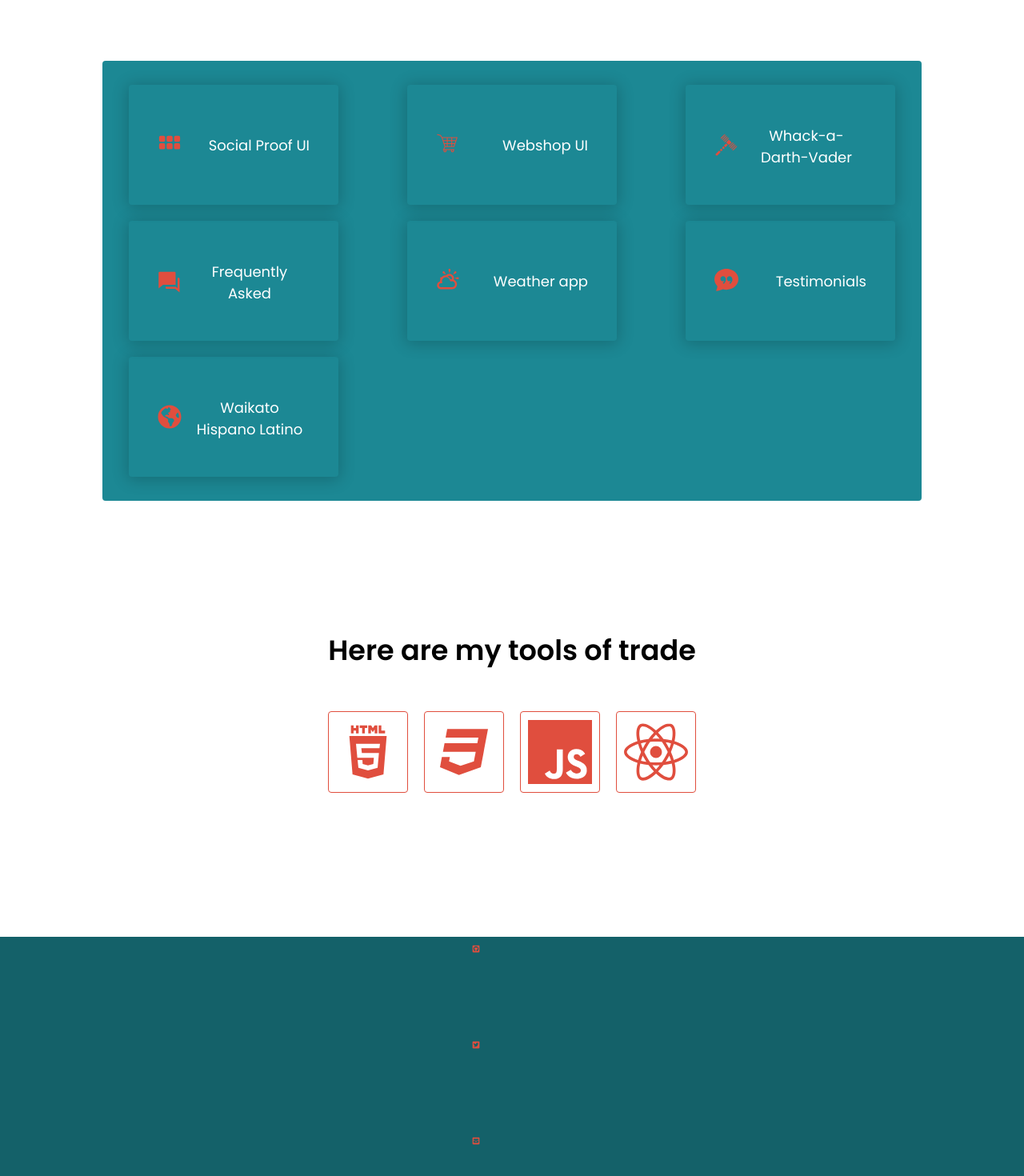
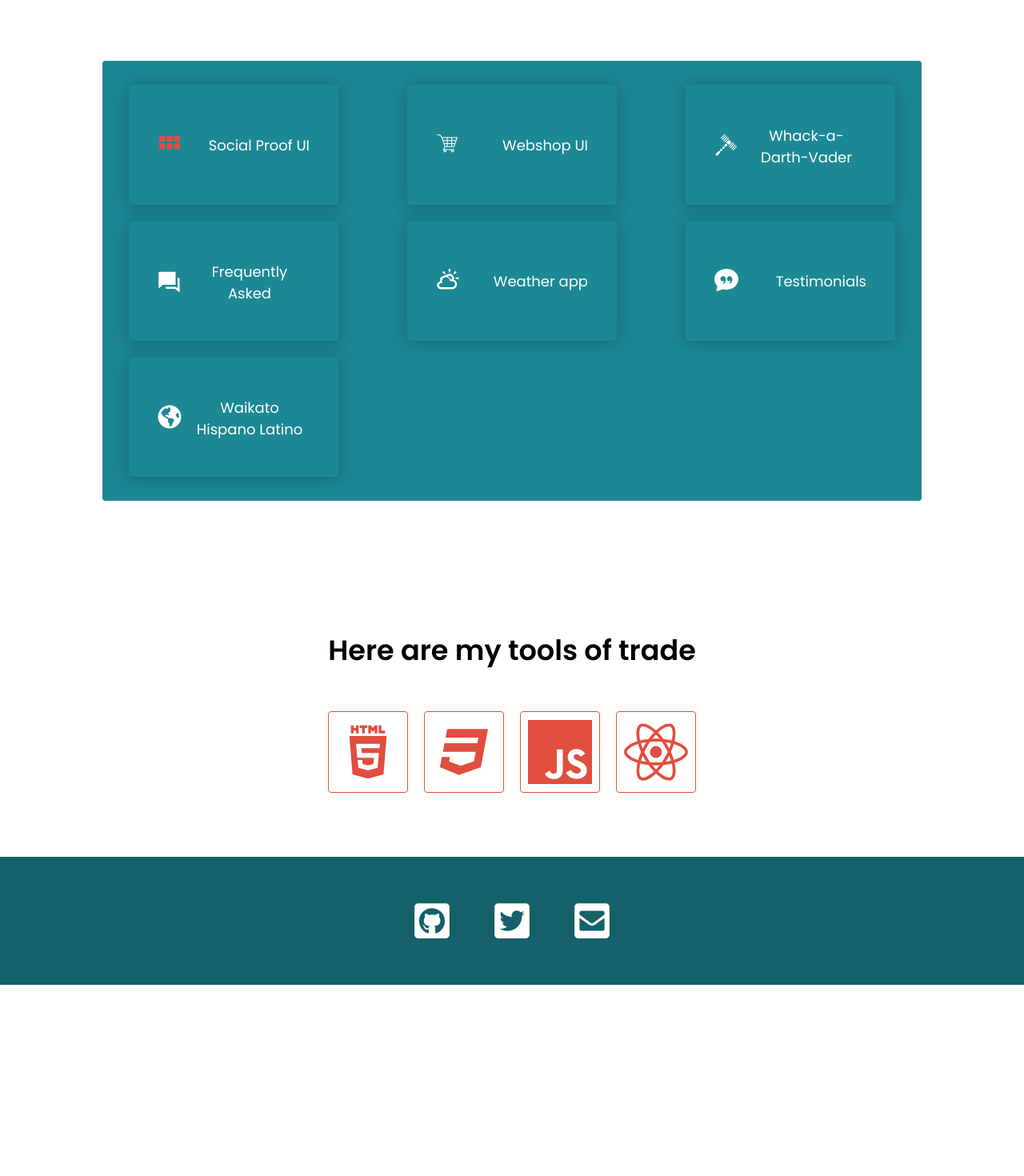
Before and after one commit to Hcmwebs/hcmwebs-react, a React (Create React App) app: page / in a window 1280 px wide. Shown: the part 1184-2654 px from the top of the page at 80% size. After the commit the page ends 2415 px from the top, so only its background shows below. Built offline with nearby package versions, Linux system fonts and the light colour scheme; a web font is replaced by a local one.

Commit message:
to the footer class: -removed the margin -top
to the links in the footer:
-added a fixed width
-centered them with flex layout center
-removed the object fit cover

Signed-off-by: Heze <64218603+Hcmwebs@users.noreply.github.com>

```diff
--- a/src/css/styles.css
+++ b/src/css/styles.css
@@ -175,12 +175,13 @@ body {
   flex-direction: row;
   justify-content: center;
   align-items: center;
-  background-color: #146169;
+  background-color: #1c8894;
 }
 .header .heroText {
   width: 100%;
+  max-width: 500px;
   margin: 0 auto;
-  padding: 3rem;
+  padding: 3rem 4rem;
   border: none;
   border-radius: 0.4rem;
   display: flex;
@@ -188,6 +189,7 @@ body {
   justify-content: space-between;
   align-items: center;
   color: white;
+  background-color: #146169;
 }
 .header .heroText h1 {
   font-size: clamp(3rem, 10vw, 5rem);
@@ -351,7 +353,6 @@ body {
   text-align: center;
 }
 .tools__body {
-  padding: 0 4rem;
   display: grid;
   place-items: center;
   grid-template-columns: repeat(auto-fit, minmax(250px, 1fr));
@@ -375,21 +376,24 @@ body {
 
 .footer {
   width: 100%;
-  margin-top: 10rem;
+  padding: 3rem 0;
   display: grid;
   place-items: center;
   background-color: #146169;
 }
 .footer__links {
-  width: 50%;
-  display: grid;
-  place-items: center;
-  gap: 2rem;
+  width: 300px;
+  max-width: 100%;
+  display: flex;
+  flex-direction: row;
+  justify-content: center;
+  align-items: center;
 }
 .footer__links a {
   width: 100px;
   height: 100px;
-  object-fit: cover;
+  display: grid;
+  place-items: center;
 }
 
 /*# sourceMappingURL=styles.css.map */
--- a/src/js/Footer.js
+++ b/src/js/Footer.js
@@ -10,7 +10,8 @@ const Footer = () => {
   return (
     <IconContext.Provider
       value={{
-        color: 'rgba(224, 78, 62, 1)',
+        color: ' rgba(255,255, 255, 1)',
+        size: '5rem',
       }}>
       <footer className=' footer'>
         <Contacts
--- a/src/js/Projects.js
+++ b/src/js/Projects.js
@@ -13,7 +13,7 @@ const Projects = () => {
       <div className='projects__item'>
         <a href='https://webshop-ui-components.vercel.app/' target='_blank'>
           <span>
-            <GiShoppingCart color='rgba(224, 78, 62, 1)' />
+            <GiShoppingCart />
           </span>
           Webshop UI
         </a>
@@ -24,7 +24,7 @@ const Projects = () => {
           href='https://whackamole-5t4gkvwb2-hcmwebs.vercel.app/'
           target='_blank'>
           <span>
-            <GiToyMallet color='rgba(224, 78, 62, 1)' />
+            <GiToyMallet />
           </span>
           Whack-a-Darth-Vader
         </a>
@@ -32,7 +32,7 @@ const Projects = () => {
       <div className='projects__item'>
         <a href='https://faq-accordion-card-react.vercel.app/' target='_blank'>
           <span>
-            <RiQuestionAnswerFill color='rgba(224, 78, 62, 1)' />
+            <RiQuestionAnswerFill />
           </span>
           Frequently Asked
         </a>
@@ -40,7 +40,7 @@ const Projects = () => {
       <div className='projects__item'>
         <a href='https://weather-app-jpdbx25om.vercel.app' target='_blank'>
           <span>
-            <TiWeatherPartlySunny color='rgba(224, 78, 62, 1)' />
+            <TiWeatherPartlySunny />
           </span>
           Weather app
         </a>
@@ -50,7 +50,7 @@ const Projects = () => {
           href='https://coding-bootcamp-testimonials-dun.vercel.app/'
           target='_blank'>
           <span>
-            <BsChatQuoteFill color='rgba(224, 78, 62, 1)' />
+            <BsChatQuoteFill />
           </span>
           Testimonials
         </a>
@@ -59,7 +59,7 @@ const Projects = () => {
       <div className='projects__item'>
         <a href='https://www.waikatohispano.org.nz/' target='_blank'>
           <span>
-            <FaGlobeAmericas color='rgba(224, 78, 62, 1)' />
+            <FaGlobeAmericas />
           </span>
           Waikato Hispano Latino
         </a>
--- a/src/scss/layout/_footer.scss
+++ b/src/scss/layout/_footer.scss
@@ -3,19 +3,19 @@
 
 .footer {
   width: 100%;
-  margin-top: 10rem;
+  padding: 3rem 0;
   @include grid(center);
   background-color: darken($bgColor, 10);
 
   &__links {
-    width: 50%;
-    @include grid(center);
-    gap: 2rem;
+    width: 300px;
+    max-width: 100%;
+    @include flex(row, center, center);
 
     a {
       width: 100px;
       height: 100px;
-      object-fit: cover;
+      @include grid(center);
     }
   }
 }
```
Also changed, not shown: 1 other file (tests, documents, lock files or other folders).
